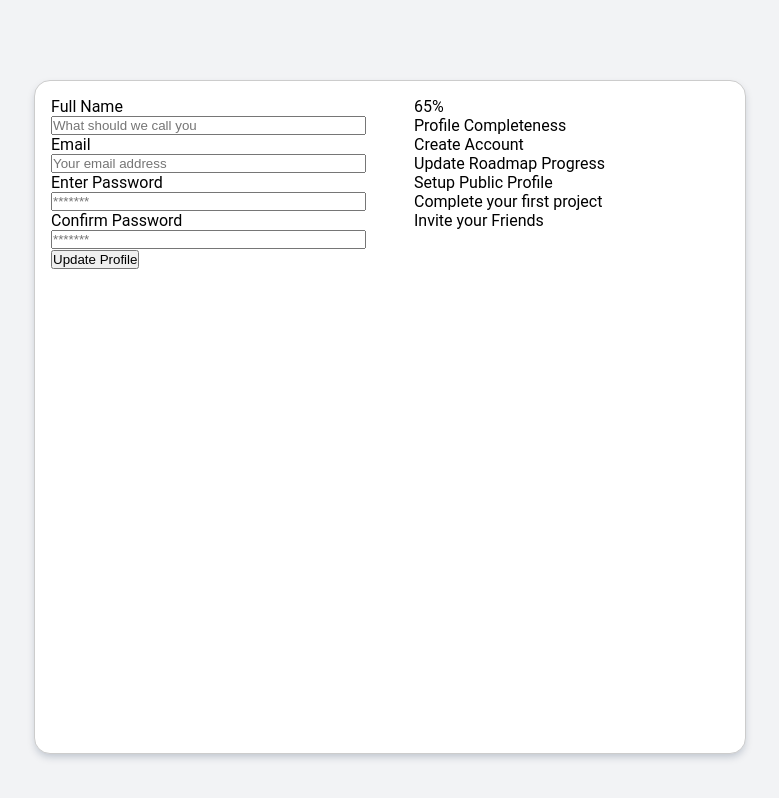
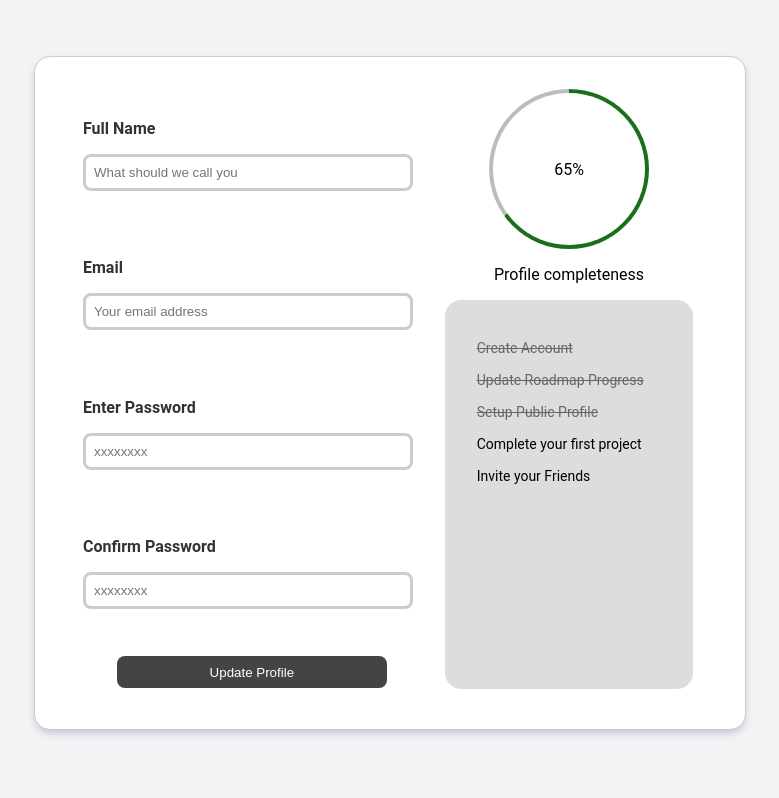
Before and after one commit to NTTrinh2003/accessible-form-UI, a plain HTML site: page index.html in a window 1280 px wide. Shown: the whole page, without its empty margins (250-1029 px from the left). Drawn offline with Linux system fonts and the light colour scheme.

Commit message:
Finish static UI

```diff
--- a/css/main.css
+++ b/css/main.css
@@ -3,30 +3,160 @@
     margin: 0;
 }
 
+/* Background and Font */
 body {
     background-color: #f2f3f5;
     font-family: 'Roboto', sans-serif;
 }
 
+/* Outer container layout */
 .container {
+    display: flex;
     max-width: 678px;
     height: 80vh;
     padding: 1rem;
-    background-color: white;
-    margin: 10vh auto;
-    box-shadow: rgba(9, 30, 66, .25) 0 4px 8px -2px;
-    border: solid #ccc 1px;
+    margin: 7vh auto;
     border-radius: 1rem;
 }
 
+/* Outer container styling */
+.container {
+    background-color: white;
+    box-shadow: rgba(9, 30, 66, .25) 0 4px 8px -2px;
+    border: solid #ccc 1px;
+}
+
+/* Inner container layout */
 .inner-container {
     width: 100%;
     display: grid;
-    grid-template-columns: 1fr 1fr;
-    grid-gap: 3rem;
+    grid-template-columns: 55% 45%;
+    grid-gap: 1.5rem;
+    padding: 1rem 2rem;
 }
 
+/* Input fields layout */
+.input-fields {
+    display: grid;
+    grid-template-rows: 1fr 1fr 1fr 1fr 50px;
+}
+
+/* Each input field layout */
 .input {
     display: flex;
     flex-direction: column;
+    justify-content: center;
 }
+
+/* Text input fields layout */
+.input input {
+    margin: .5rem .5rem .5rem 0;
+    padding: .5rem;
+    border: solid #ccc 3px;
+    border-radius: .5rem;
+}
+
+/* Input field's labels layout */
+.input label {
+    margin-bottom: .5rem;
+    font-weight: bold;
+    color: #333;
+}
+
+/* Submit button layout */
+.submit {
+    display: flex;
+    justify-content: center;
+    align-items: center;
+}
+
+.submit button {
+    width: 80%;
+    height: 65%;
+    padding: .5rem 1rem;
+    border: none;
+    border-radius: .5rem;
+    outline: none;
+    cursor: pointer;
+    background-color: #444;
+    color: white;
+}
+
+.submit button:hover {
+    background-color: #000;
+    /* color: black; */
+}
+
+/* Progress layout */
+.progress {
+    display: grid;
+    grid-template-rows: 10rem 1fr;
+}
+
+/* Completeness chart layout */
+.show-completeness {
+    width: 90%;
+    height: 100%;
+    position: relative;
+    display: inline-flex;
+    align-items: center;
+    justify-content: center;
+}
+
+.show-completeness .chart-progress {
+    width: 10rem;
+    height: 10rem;
+    border-radius: 50%;
+    background: conic-gradient(
+        rgb(26, 112, 26) 0% 65%, /* Current progress */
+        rgb(188, 188, 188) 65% 100% /* Remaining progress */
+    );
+}
+
+.show-completeness .percentage {
+    display: flex;
+    width: 9.5rem;
+    height: 9.5rem;
+    border-radius: 50%;
+    position: absolute;
+    align-items: center;
+    justify-content: center;
+    background: white;
+}
+
+/* Detail Profile Progress */
+.completeness-list {
+    width: 90%;
+    display: flex;
+    flex-direction: column;
+    margin-bottom: .5rem;
+}
+
+.completeness-list .header {
+    display: flex;
+    justify-content: center;
+    align-items: center;
+    margin: 1rem 0;
+}
+
+.completeness-list .list {
+    flex: 1;
+    display: flex;
+    /* justify-content: space-around; */
+    gap: 1rem;
+    flex-direction: column;
+    padding: 2.5rem 2rem;
+    /* align-items: center; */
+}
+
+.completeness-list .list {
+    border: none;
+    border-radius: 1rem;
+    background-color: #ddd;
+    font-size: 14px;
+}
+
+.completeness-list .list .done {
+    text-decoration: line-through;
+    color: #666;
+}
--- a/index.html
+++ b/index.html
@@ -24,31 +24,31 @@
                     </div>
                     <div class="input password">
                         <label for="password">Enter Password</label>
-                        <input type="password" placeholder="*******" id="password">
+                        <input type="password" placeholder="xxxxxxxx" id="password">
                     </div>
                     <div class="input password confirm">
                         <label for="confirm-password">Confirm Password</label>
-                        <input type="password" placeholder="*******" id="confirm-password">
+                        <input type="password" placeholder="xxxxxxxx" id="confirm-password">
                     </div>
-                    <div class="confirm">
+                    <div class="submit">
                         <button type="submit">Update Profile</button>
                     </div>
                 </div>
                 <div class="progress">
                     <div class="show-completeness">
-                        <div class="chart progress"></div>
+                        <div class="chart-progress"></div>
                         <div class="percentage">65%</div>
                     </div>
                     <div class="completeness-list">
                         <div class="header">
-                            <p>Profile Completeness</p>
+                            <div>Profile completeness</div>
                         </div>
                         <div class="list">
-                            <div class="item active"><span></span><p>Create Account</p>
-                            <div class="item active"><span></span><p>Update Roadmap Progress</p>
-                            <div class="item active"><span></span><p>Setup Public Profile</p>
-                            <div class="item active"><span></span><p>Complete your first project</p>
-                            <div class="item active"><span></span><p>Invite your Friends</p>
+                            <div class="item done"><p>Create Account</p></div>
+                            <div class="item done"><p>Update Roadmap Progress</p></div>
+                            <div class="item done"><p>Setup Public Profile</p></div>
+                            <div class="item active"><p>Complete your first project</p></div>
+                            <div class="item active"><p>Invite your Friends</p></div>
                         </div>
                     </div>
                 </div>
```
